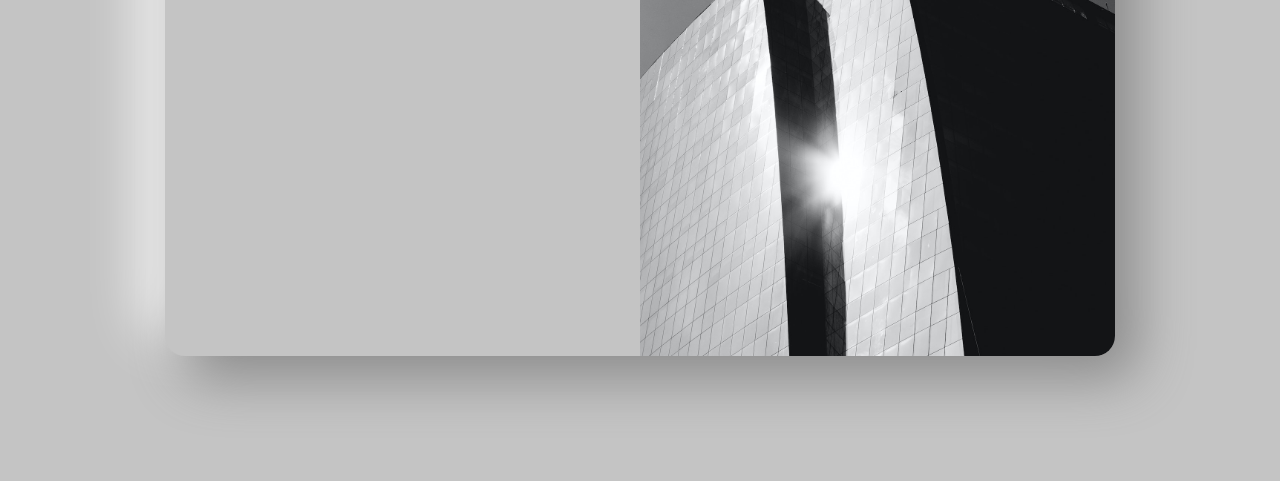
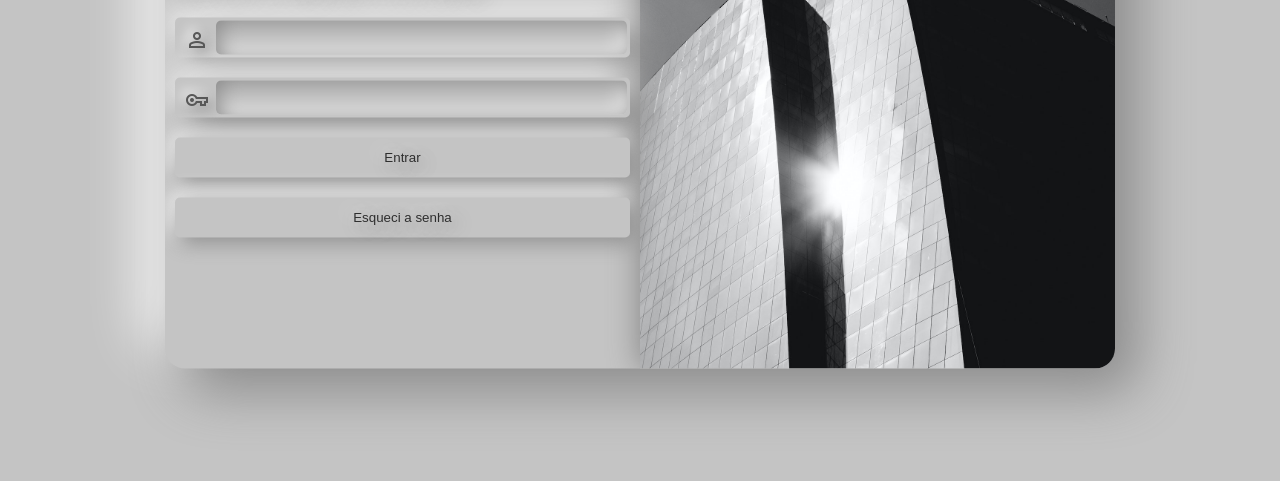
Before and after one commit to vitorbuss04/projeto-login, a plain HTML site: page index.html in a window 1280 px wide. Shown: the part 319-800 px from the top of the page. Drawn offline with nearby package versions, Linux system fonts and the light colour scheme.

Commit message:
projeto login completo

```diff
--- a/estilos/login.css
+++ b/estilos/login.css
@@ -5,6 +5,7 @@
     padding: 0;
     box-sizing: border-box;
     font-family: arial;
+    color: #2e2e2e;
 }
 
 :root {
@@ -36,7 +37,7 @@ section#login {
     top: 50%;
     left: 50%;
     width: 300px;
-    height: 550px;
+    height: 575px;
     transform: translate(-50%, -50%);
     overflow: hidden;
     border-radius: 20px;
@@ -53,9 +54,74 @@ div#imagem {
     height: 200px;
     background-size: cover;
     background-position: bottom center;
+    box-shadow: 0px 0px 30px #838383;
 }
 
 section#login > div#formulario {
     display: block;
     padding: 10px;
 }
+
+div#formulario > h1 {
+    text-align: center;
+    padding: 15px;
+    text-shadow: 10px 10px 20px #8b8b8b, -10px -10px 20px #fff;
+}
+
+div#formulario > p {
+    font-size: 15px;
+    text-shadow: 5px 5px 20px #8b8b8b, -5px -5px 20px #fff;
+}
+
+div#formulario > form > div.campo{
+    height: 40px;
+    padding: 3px;
+    margin: 20px 0;
+    background-color: #c4c4c4;
+    border-radius: 5px;
+    background: #c4c4c4;
+    box-shadow:  15px 15px 35px #878787, -5px -10px 35px #fff;
+
+    display: flex;
+    justify-content: center;
+}
+
+.icone {
+    color: #575757;
+    padding: 7px;
+    text-shadow: 5px 5px 12px #8b8b8b, -5px -5px 12px #fff;
+}
+
+div#formulario > form > div.campo > input {
+    height: 100%;
+    width: 100%;
+    border: none;
+    border-radius: 3.5px;
+    border-radius: 5px;
+    background: #c4c4c4;
+    box-shadow:  inset 4px 4px 20px #878787, inset -4px -4px 20px #fff;
+    padding: 4px;
+    outline: none;
+}
+
+.botao {
+    display: block;
+    width: 100%;
+    height: 40px;
+    border-radius: 5px;
+    border: none;
+    margin: 20px 0;
+    box-shadow:  5px 5px 20px #878787, -5px -5px 20px #fff;
+    background-color: #c4c4c4;
+    text-shadow: 5px 5px 20px #8b8b8b, -5px -5px 20px #fff;
+    transition: .2s ease-out;
+}
+
+.botao:hover {
+    background-color: #868686;
+}
+
+.botao:active {
+    box-shadow: none;
+    scale: 0.98;
+}
--- a/estilos/media-query.css
+++ b/estilos/media-query.css
@@ -10,6 +10,7 @@
 
     section#login {
         width: 90vw;
+        position: relative;
     }
 
     section#login > div#imagem {
@@ -21,6 +22,10 @@
     section#login > div#formulario {
         float: right;
         width: 65%;
+        position: absolute;
+        right: 0;
+        top: 50%;
+        transform: translate(0%, -50%);
     }
 
 }
@@ -29,6 +34,7 @@
 
     section#login {
         width: 950px;
+        position: relative;
     }
 
     div#imagem {
@@ -40,5 +46,9 @@
     div#formulario {
         float: left;
         width: 50%;
+        position: absolute;
+        left: 0;
+        top: 50%;
+        transform: translate(0%, -50%);
     }
 }
--- a/index.html
+++ b/index.html
@@ -15,7 +15,24 @@
             <div id="formulario">
                 <h1>Login</h1>
                 <p>Seja bem-vindo(a) novamente! Faça login para acessar sua conta e poder fazer as configurações no seu ambiente.</p>
-                <form action="login.php" method="post"></form>
+                <form action="#" method="post">
+
+                    <div class="campo">
+                        <span class="material-symbols-outlined icone" icone>person</span>
+                        <input type="email" name="login" id="ilogin" autocomplete="off">
+                    </div>
+                    <div class="campo">
+                        <span class="material-symbols-outlined icone" >vpn_key</span>
+                        <input type="senha" name="isenha" id="iemail" autocomplete="off">
+                    </div>
+                    <div class="entrar">
+                        <input class="botao" type="submit" value="Entrar">
+                        <button class="esqueceu-senha botao">
+                            Esqueci a senha
+                        </button>
+                    </div>
+
+                </form>
             </div>
         </section>
     </main>
```
